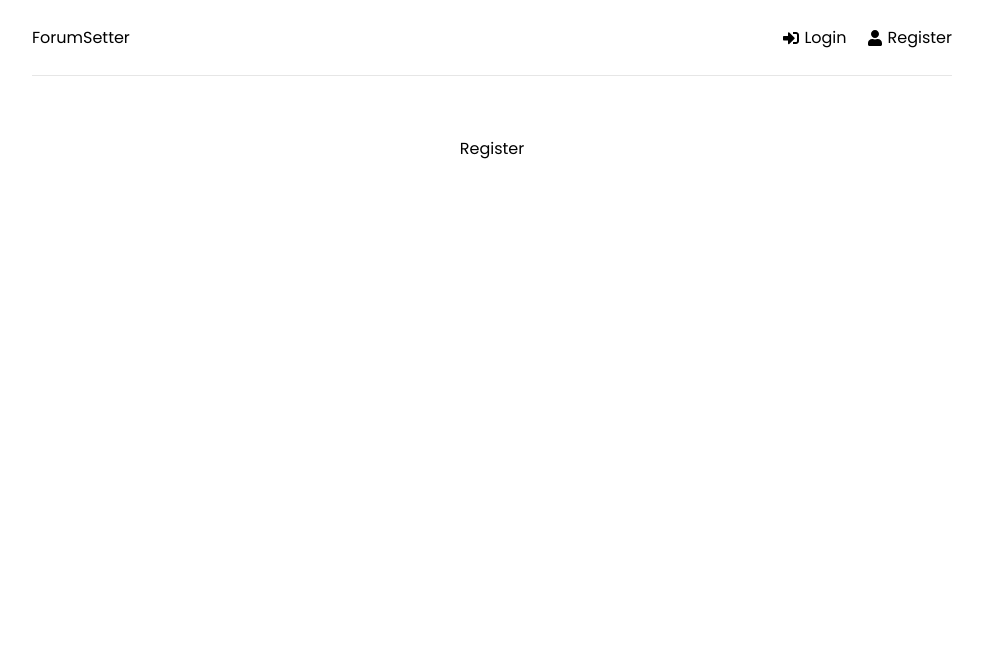
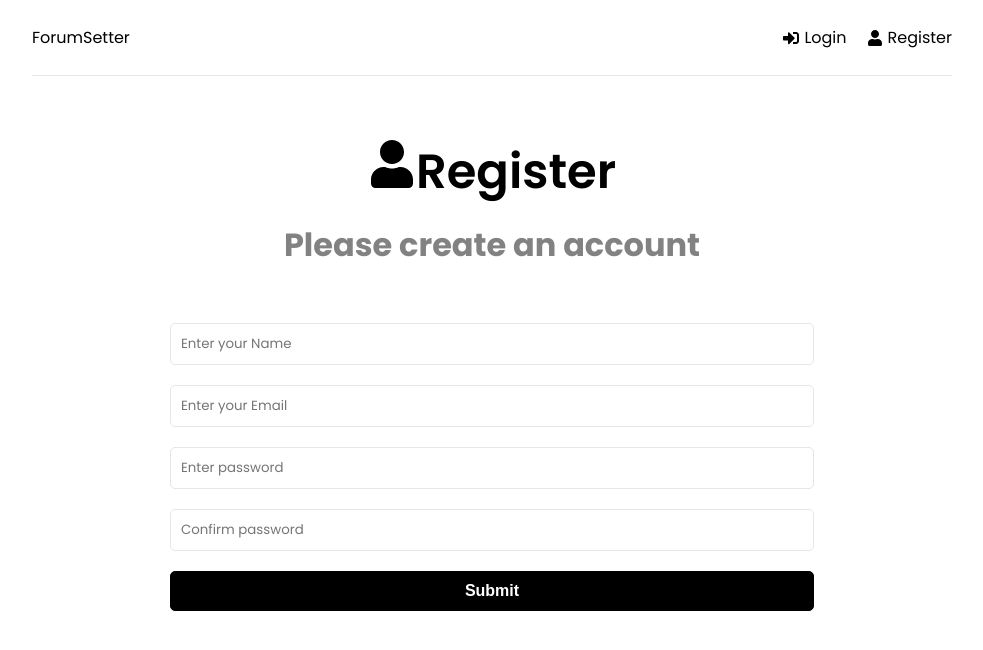
Before and after one commit to phicov/UpLift, a React (Create React App) app in the folder frontend/: page /register in a window 1280 px wide. Shown: the top 650 px of the page, without its empty margins (148-1131 px from the left). Built offline with nearby package versions, Linux system fonts and the light colour scheme.

Commit message:
Register Form

```diff
--- a/frontend/src/pages/Register.jsx
+++ b/frontend/src/pages/Register.jsx
@@ -1,4 +1,5 @@
 import {useState, useEffect} from 'react'
+import { FaUser } from 'react-icons/fa'
 
 function Register() {
     const [formData, setFormData] = useState({
@@ -8,9 +9,80 @@ function Register() {
         password2: '',
     })
 
-    return (
-        <div>Register</div>
-    )
+    const {name, email, password, password2} = formData
+
+    const onChange = () => {}
+
+    return <>
+    <section className='heading'>
+        <h1>
+            <FaUser />Register
+        </h1>
+        <p>Please create an account</p>
+    </section>
+
+    <section className='form'>
+        <form>
+            <div className="form-group">
+            <input
+                type="text"
+                className="form-control"
+                id='name'
+                name='name'
+                value={name}
+                placeholder="Enter your Name"
+                onChange={onChange}
+                />
+            </div>
+
+            <div className="form-group">
+            <input
+                type="email"
+                className="form-control"
+                id='email'
+                name='email'
+                value={email}
+                placeholder="Enter your Email"
+                onChange={onChange}
+                />
+            </div>
+
+            <div className="form-group">
+            <input
+                type="password"
+                className="form-control"
+                id='password'
+                name='password'
+                value={password}
+                placeholder="Enter password"
+                onChange={onChange}
+                />
+            </div>
+
+            <div className="form-group">
+            <input
+                type="password"
+                className="form-control"
+                id='password2'
+                name='password2'
+                value={password}
+                placeholder="Confirm password"
+                onChange={onChange}
+                />
+            </div>
+            <div className="form-group">
+                <button
+                type='submit'
+                className='btn btn-block'>
+                    Submit
+                </button>
+
+            </div>
+        </form>
+    </section>
+
+    </>
+
 }
 
 export default Register
```
